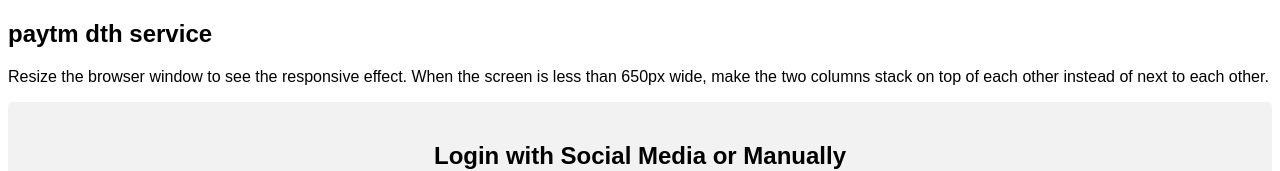
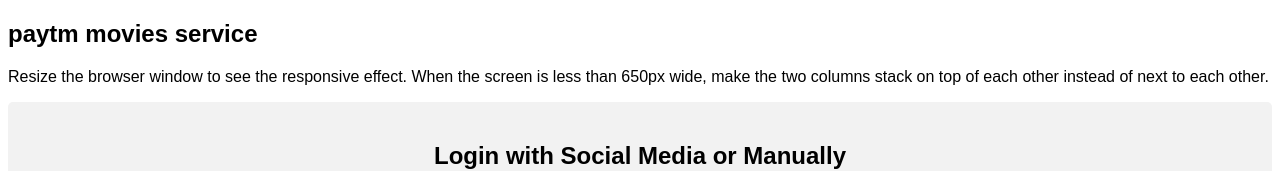
Before and after one commit to thumubhatthi/dockerpro, a plain HTML site: page index.html in a window 1280 px wide. Shown: the top 171 px of the page. Drawn offline with Linux system fonts and the light colour scheme.

Commit message:
Update index.html

```diff
--- a/index.html
+++ b/index.html
@@ -135,7 +135,7 @@ input[type=submit]:hover {
 </head>
 <body>
 
-<h2>paytm dth service</h2>
+<h2>paytm movies service</h2>
 <p>Resize the browser window to see the responsive effect. When the screen is less than 650px wide, make the two columns stack on top of each other instead of next to each other.</p>
 
 <div class="container">
```
